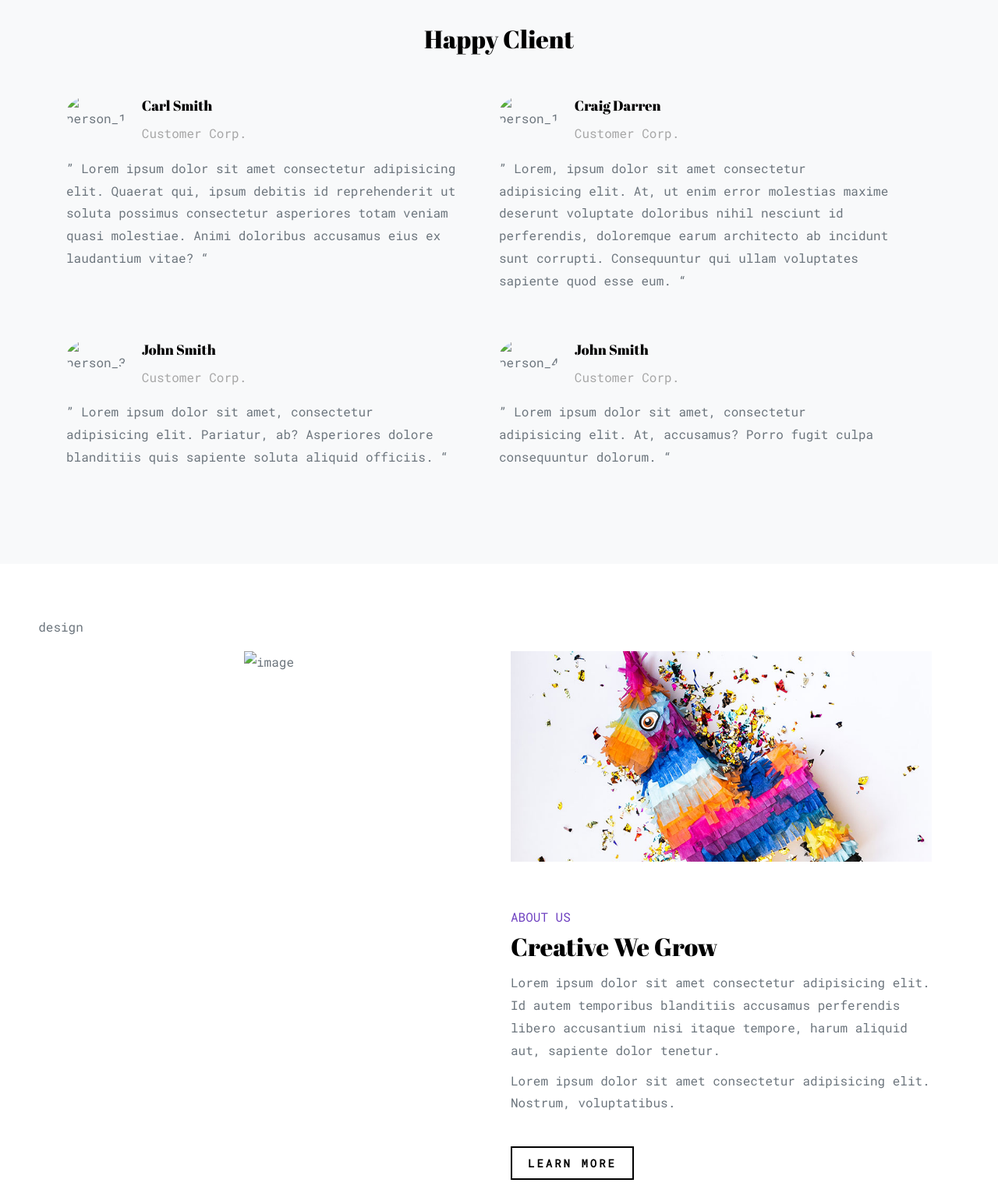
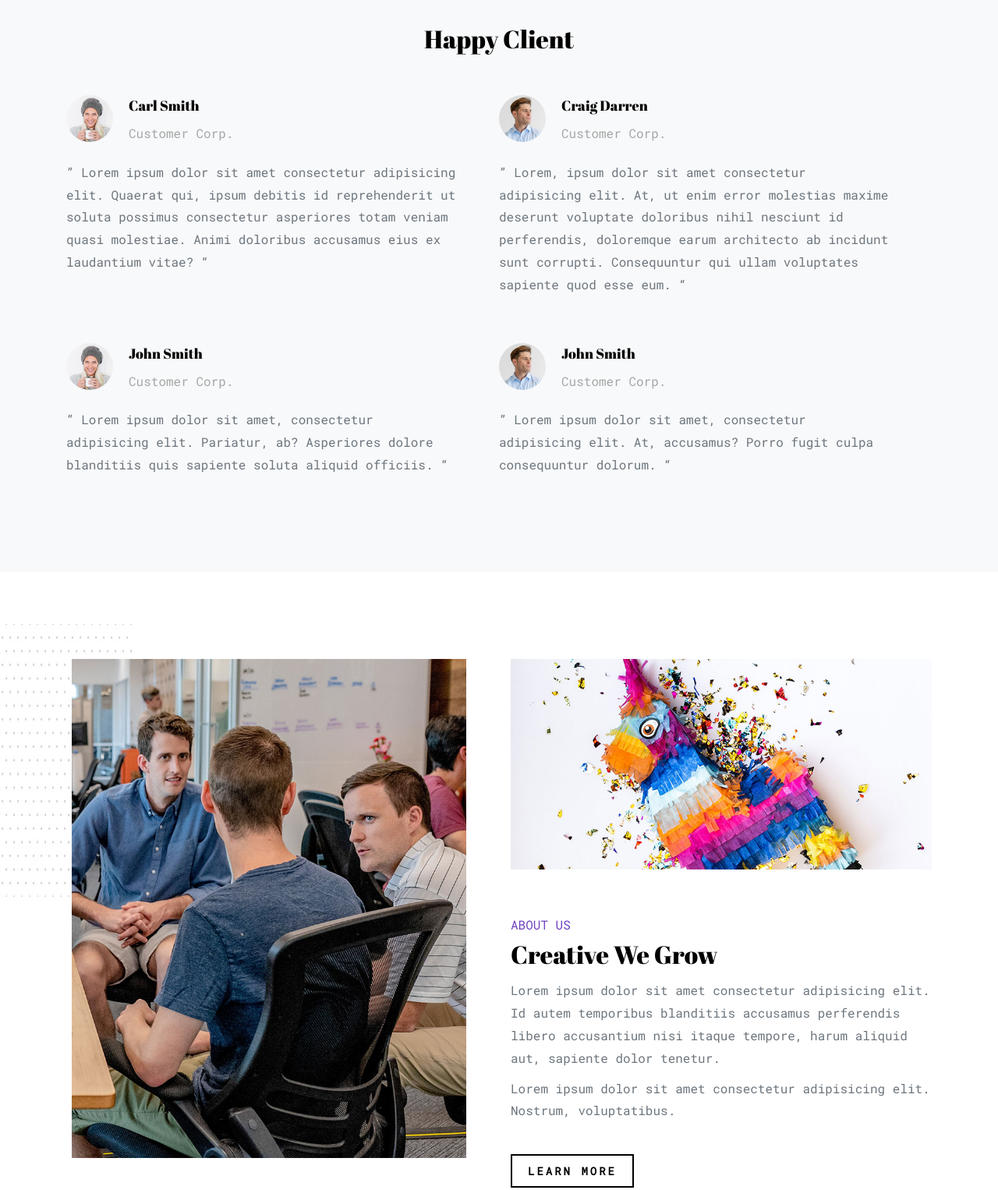
Before and after one commit to Enivid011/innova, a plain HTML site: page index.html in a window 1280 px wide. Shown: the part 2700-4226 px from the top of the page at 78% size. Drawn offline with nearby package versions, Linux system fonts and the light colour scheme.

Commit message:
Update index.html

```diff
--- a/index.html
+++ b/index.html
@@ -139,7 +139,7 @@
                             <div class="item-inner">
                                 <div class="item-inner-card1">
                                     <div class="image">
-                                        <img src="/cssAssignments/linear gradient/innova/images/person_1.jpg" alt="person_1">
+                                        <img src="images/person_1.jpg" alt="person_1">
                                     </div>
                                     <div class="client-name">
                                         <h2>Carl Smith</h2>
@@ -159,7 +159,7 @@
                             <div class="item-inner">
                                 <div class="item-inner-card1">
                                     <div class="image">
-                                        <img src="/cssAssignments/linear gradient/innova/images/person_2.jpg" alt="person_1">
+                                        <img src="images/person_2.jpg" alt="person_1">
                                     </div>
                                     <div class="client-name">
                                         <h2>Craig Darren</h2>
@@ -179,7 +179,7 @@
                             <div class="item-inner">
                                 <div class="item-inner-card1">
                                     <div class="image">
-                                        <img src="/cssAssignments/linear gradient/innova/images/person_1.jpg" alt="person_3">
+                                        <img src="images/person_1.jpg" alt="person_3">
                                     </div>
                                     <div class="client-name">
                                         <h2>John Smith</h2>
@@ -200,7 +200,7 @@
                             <div class="item-inner">
                                 <div class="item-inner-card1">
                                     <div class="image">
-                                        <img src="/cssAssignments/linear gradient/innova/images/person_2.jpg" alt="person_4">
+                                        <img src="images/person_2.jpg" alt="person_4">
                                     </div>
                                     <div class="client-name">
                                         <h2>John Smith</h2>
@@ -224,8 +224,8 @@
             <div class="row">
                 <div class="row-item">
                     <figure class="hero-img-about3">
-                        <img src="/cssAssignments/linear gradient/innova/images/about_1.jpg" alt="image" class="about_img">
-                        <img src="/cssAssignments/linear gradient/innova/images/dotted.jpg" alt="design" class="dotted-img">
+                        <img src="images/about_1.jpg" alt="image" class="about_img">
+                        <img src="images/dotted.jpg" alt="design" class="dotted-img">
                     </figure>
                 </div>
                 <div class="row-item not-center .justify-center"  style="width: 100%;">
```
